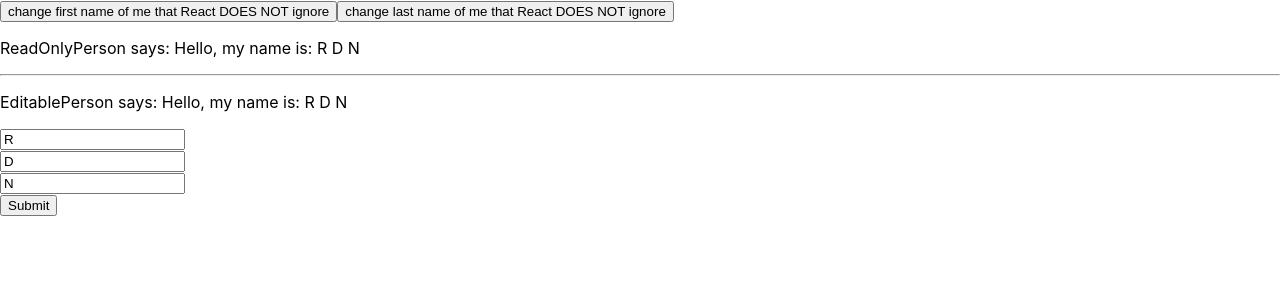
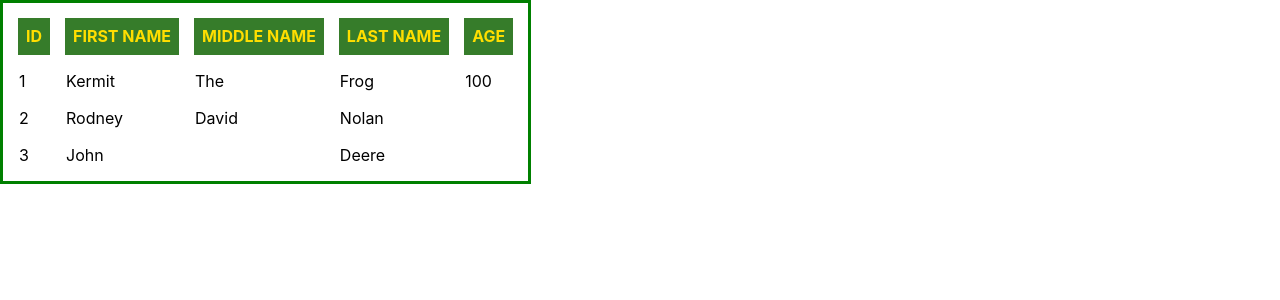
Before and after one commit to rodnolan/2022-10-react, a React (Create React App) app: page / in a window 1280 px wide. Shown: the top 300 px of the page. Built offline with nearby package versions, Linux system fonts and the light colour scheme.

Commit message:
solution for react challenge 2 - starting point

```diff
--- /dev/null
+++ b/src/challenges/day7/PeopleTable.js
@@ -0,0 +1,29 @@
+import PropTypes from 'prop-types';
+import { TableHead } from './TableHead';
+import { TableBody } from './TableBody';
+import { TableWithBorder } from './TableWithBorder';
+
+export const PeopleTable = ({ people }) => {
+
+  const propNames = people.length > 0 && Object.keys(people[0]);
+  return (
+    // propNames?.length > 0 ? (
+    propNames && propNames.length > 0 ? (
+      <TableWithBorder>
+        <TableHead headings={propNames} />
+        <TableBody rows={people} personPropsList={propNames} />
+      </TableWithBorder>
+    ) : <p>There is no data to display.</p>
+  );
+}
+
+PeopleTable.propTypes = {
+  people: PropTypes.arrayOf(
+    PropTypes.shape({
+      id: PropTypes.number.isRequired,
+      firstName: PropTypes.string.isRequired,
+      middleName: PropTypes.string,
+      lastName: PropTypes.string.isRequired,
+    })
+  ).isRequired
+};
--- /dev/null
+++ b/src/challenges/day7/ReactChallenge2.js
@@ -0,0 +1,27 @@
+import { PeopleTable } from "./PeopleTable";
+
+export const ReactChallenge2 = () => {
+
+  const people = [
+    {
+      id: 1,
+      firstName: 'Kermit',
+      middleName: 'The',
+      lastName: 'Frog',
+      age: 100
+    },
+    {
+      id: 2,
+      firstName: 'Rodney',
+      middleName: 'David',
+      lastName: 'Nolan'
+    },
+    {
+      id: 3,
+      firstName: 'John',
+      lastName: 'Deere'
+    },
+  ];
+
+  return <PeopleTable people={people} />;
+}
--- /dev/null
+++ b/src/challenges/day7/TableBody.js
@@ -0,0 +1,31 @@
+import PropTypes from 'prop-types';
+import { v4 as uuidv4 } from 'uuid';
+import { TableCell } from './TableCell';
+
+export const TableBody = ({ rows, personPropsList }) => (
+  <tbody>
+    {
+      rows.map((row) => <tr key={uuidv4()}>
+        {
+          personPropsList.map(prop => <TableCell key={uuidv4()} contents={row[prop]}/>)
+        }
+      </tr>)
+    }
+  </tbody>
+);
+
+TableBody.propTypes = {
+  rows: PropTypes.arrayOf(
+    PropTypes.shape(
+      {
+        id: PropTypes.number.isRequired,
+        firstName: PropTypes.string.isRequired,
+        middleName: PropTypes.string,
+        lastName: PropTypes.string.isRequired,
+      }
+    )
+  ).isRequired,
+  personPropsList: PropTypes.arrayOf(
+    PropTypes.string
+  ).isRequired
+};
--- /dev/null
+++ b/src/challenges/day7/TableCell.js
@@ -0,0 +1,7 @@
+import PropTypes from 'prop-types';
+
+export const TableCell = ({ contents }) => <td>{contents && String(contents)}</td>;
+
+TableCell.propTypes = {
+  contents: PropTypes.oneOfType([PropTypes.string, PropTypes.number, PropTypes.bool])
+};
--- /dev/null
+++ b/src/challenges/day7/TableHead.js
@@ -0,0 +1,37 @@
+import PropTypes from 'prop-types';
+import { v4 as uuidv4 } from 'uuid';
+
+export const TableHead = ({ headings }) => (
+  <thead>
+    <tr>
+      {
+        headings.map(
+          heading => {
+            // split on the upper case characters and join them back together with spaces
+            const str = heading.split(/(?=[A-Z])/).join(" ");
+
+            return (
+              <th
+                key={uuidv4()}
+                style={{
+                  borderBottom: '1px solid #367C2A',
+                  backgroundColor: '#367C2A',
+                  color: '#FFDE00',
+                  padding: '.5rem'
+                }}
+              >
+                {str.toUpperCase()}
+              </th>
+            );
+          }
+        )
+      }
+    </tr>
+  </thead>
+);
+
+TableHead.propTypes = {
+  headings: PropTypes.arrayOf(
+    PropTypes.string
+  ).isRequired
+};
--- /dev/null
+++ b/src/challenges/day7/TableWithBorder.js
@@ -0,0 +1,8 @@
+export const TableWithBorder = ({children}) => <table style={{
+  borderSize: '3px',
+  borderStyle: 'solid',
+  borderColor: 'green',
+  borderSpacing: '15px',
+}}>
+  {children}
+</table>
--- a/src/index.js
+++ b/src/index.js
@@ -2,17 +2,19 @@ import React from 'react';
 import ReactDOM from 'react-dom/client';
 import './index.css';
 // import App from './App';
-import { App2 } from './App2';
+// import { App2 } from './App2';
 // import { App2AsClass } from './App2AsClass';
 import reportWebVitals from './reportWebVitals';
+import { ReactChallenge2 } from './challenges/day7/ReactChallenge2';
 // import { ReactChallenge1 } from './challenges/day6/ReactChallenge1';
 
 const root = ReactDOM.createRoot(document.getElementById('root'));
 root.render(
   <React.StrictMode>
     {/* <ReactChallenge1 /> */}
+    <ReactChallenge2 />
     {/* <App /> */}
-    <App2 />
+    {/* <App2 /> */}
     {/* <App2AsClass /> */}
   </React.StrictMode>
 );
```
